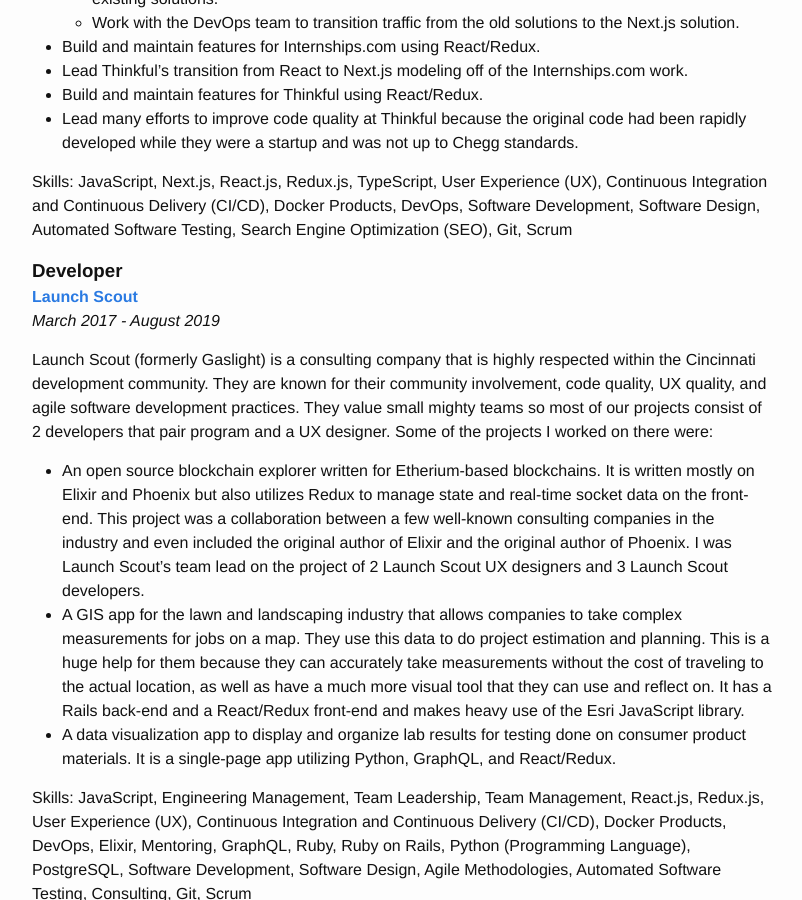
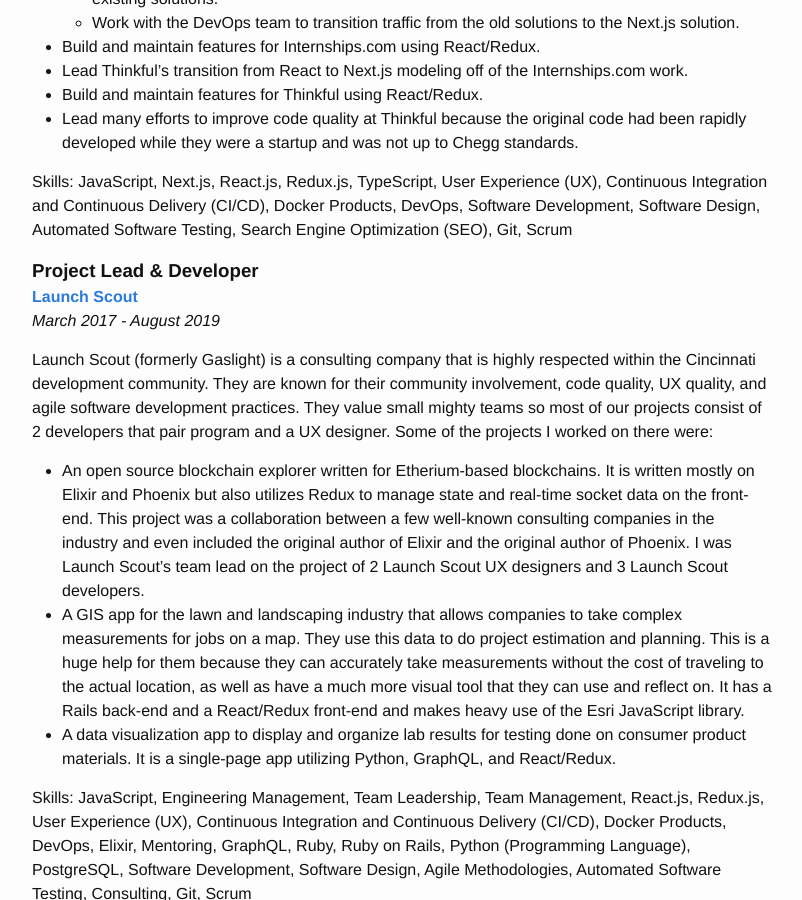
Before and after one commit to jimmay5469/jimmay5469.github.io, a Jekyll site: the page built from resume.md, in a window 1280 px wide and 900 px high, scrolled down 1377 px. Shown: the whole window, without its empty margins (238-1040 px from the left). Built offline with Jekyll 4.4.1, drawn with Linux system fonts in a browser that asks for light colours.

Commit message:
Add project lead to my launch scout title

```diff
--- a/_includes/resume.md
+++ b/_includes/resume.md
@@ -58,7 +58,7 @@
 Skills: JavaScript, Next.js, React.js, Redux.js, TypeScript, User Experience (UX), Continuous Integration and Continuous Delivery (CI/CD), Docker Products, DevOps, Software Development, Software Design, Automated Software Testing, Search Engine Optimization (SEO), Git, Scrum
 
 
-### Developer
+### Project Lead & Developer
 
 #### [Launch Scout](https://launchscout.com/)
 
```
